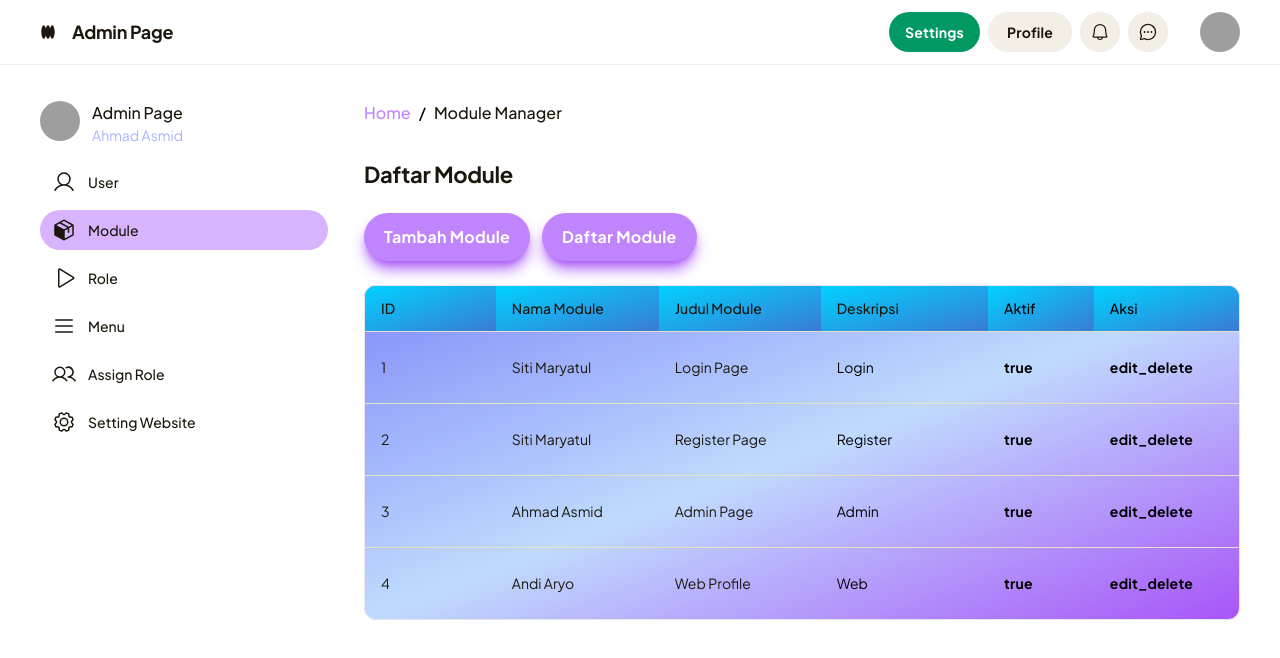
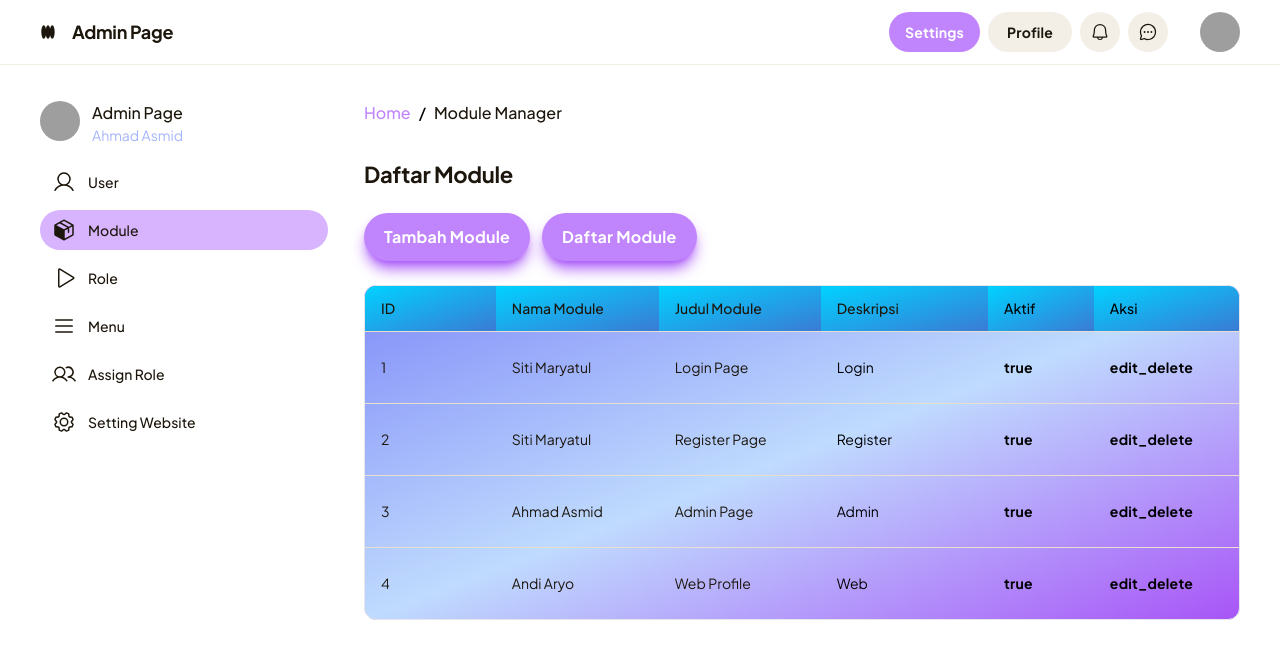
Before and after one commit to andiaryo30/Grup6-tugas2, a website: page index.html in a window 1280 px wide. Drawn offline with nearby package versions, Linux system fonts and the light colour scheme; grey boxes are pictures that could not be loaded.

Commit message:
initial commit

```diff
--- a/index.html
+++ b/index.html
@@ -31,7 +31,7 @@
           <div class="flex flex-1 justify-end gap-8">
             <div class="flex gap-2">
               <button
-                class="flex min-w-[84px] max-w-[480px] cursor-pointer items-center justify-center overflow-hidden rounded-full h-10 px-4 bg-[#019863] text-[#FFFFFF] text-sm font-bold leading-normal tracking-[0.015em]"
+                class="flex min-w-[84px] max-w-[480px] cursor-pointer items-center justify-center overflow-hidden rounded-full h-10 px-4 bg-purple-400 text-[#FFFFFF] text-sm font-bold leading-normal tracking-[0.015em]"
               >
                 <span class="truncate">Settings</span>
               </button>
```
